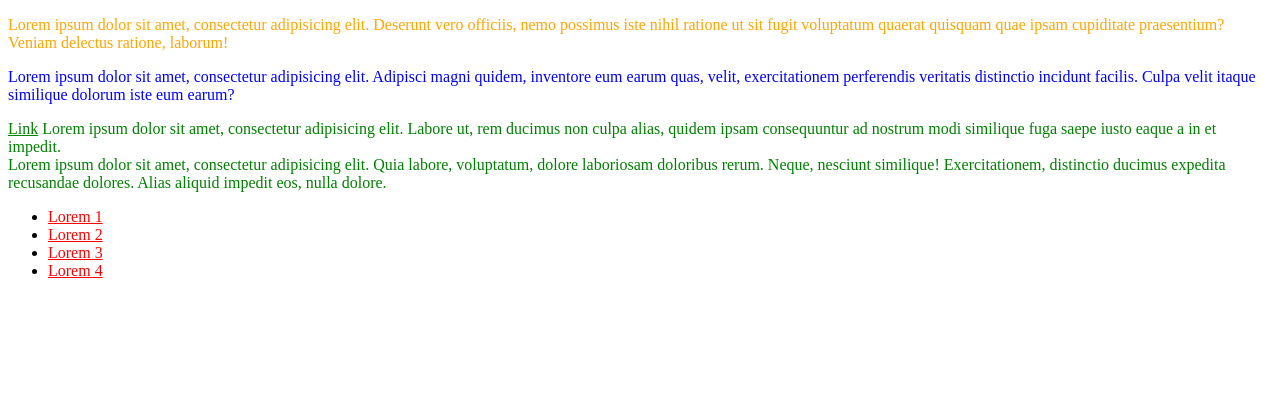
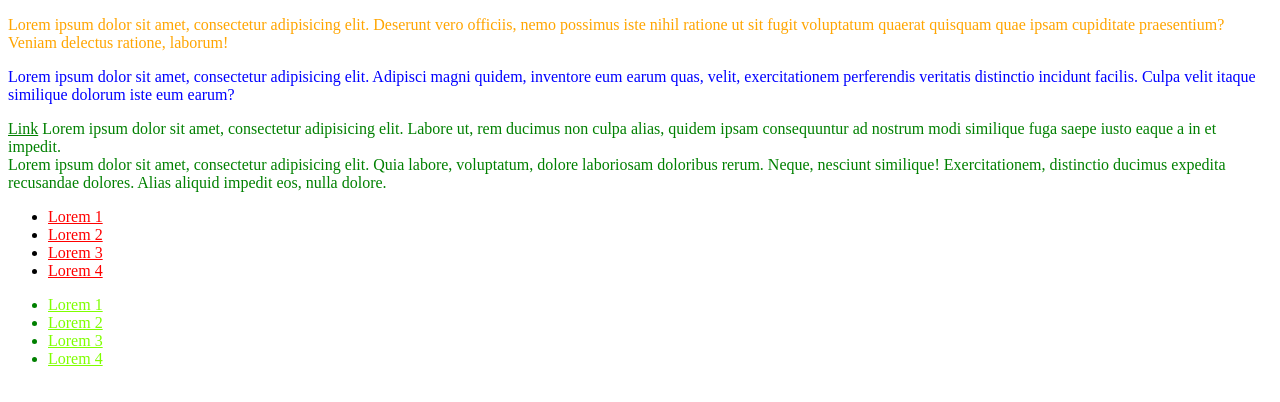
Before and after one commit to karolwawer/css-podstawy, a plain HTML site: page 1-podstawowe-selektory-css/index.html in a window 1280 px wide. Drawn offline with Linux system fonts and the light colour scheme.

Commit message:
selektor elementów potomnych

```diff
--- a/1-podstawowe-selektory-css/css/style.css
+++ b/1-podstawowe-selektory-css/css/style.css
@@ -18,3 +18,6 @@ a, span, div{
 li > a{
     color: red;
 }
+div a {
+    color: chartreuse;
+}
--- a/1-podstawowe-selektory-css/index.html
+++ b/1-podstawowe-selektory-css/index.html
@@ -9,15 +9,28 @@
     <p>Lorem ipsum dolor sit amet, consectetur adipisicing elit. Deserunt vero officiis, nemo possimus iste nihil ratione ut sit fugit voluptatum quaerat quisquam quae ipsam cupiditate praesentium? Veniam delectus ratione, laborum!</p>
 
     <p id="paragraf">Lorem ipsum dolor sit amet, consectetur adipisicing elit. Adipisci magni quidem, inventore eum earum quas, velit, exercitationem perferendis veritatis distinctio incidunt facilis. Culpa velit itaque similique dolorum iste eum earum?</p>
+
     <a href="#">Link</a>
+
     <span>Lorem ipsum dolor sit amet, consectetur adipisicing elit. Labore ut, rem ducimus non culpa alias, quidem ipsam consequuntur ad nostrum modi similique fuga saepe iusto eaque a in et impedit.</span>
+
     <div>Lorem ipsum dolor sit amet, consectetur adipisicing elit. Quia labore, voluptatum, dolore laboriosam doloribus rerum. Neque, nesciunt similique! Exercitationem, distinctio ducimus expedita recusandae dolores. Alias aliquid impedit eos, nulla dolore.</div>
     <div id="wyciemnienie"></div>
+
     <ul>
         <li><a href="">Lorem 1</a></li>
         <li><a href="">Lorem 2</a></li>
         <li><a href="">Lorem 3</a></li>
         <li><a href="">Lorem 4</a></li>
     </ul>
+
+    <div>
+        <ul>
+            <li><a href="">Lorem 1</a></li>
+            <li><a href="">Lorem 2</a></li>
+            <li><a href="">Lorem 3</a></li>
+            <li><a href="">Lorem 4</a></li>
+        </ul>
+    </div>
 </body>
 </html>
```
